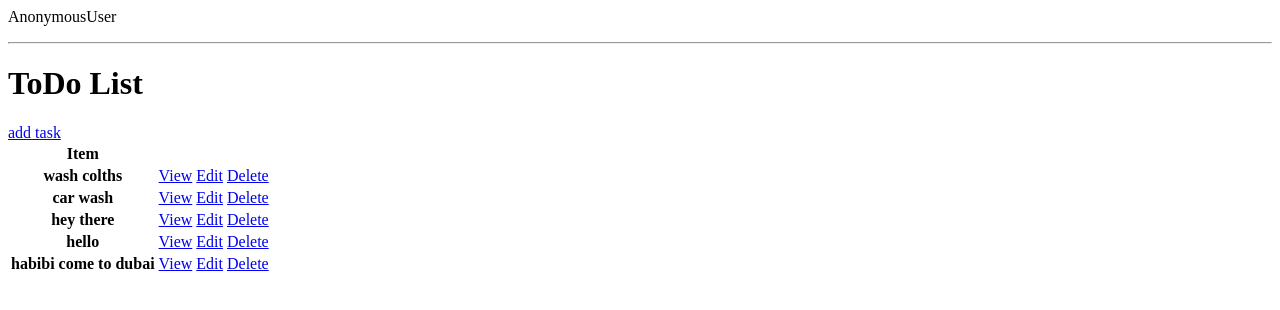
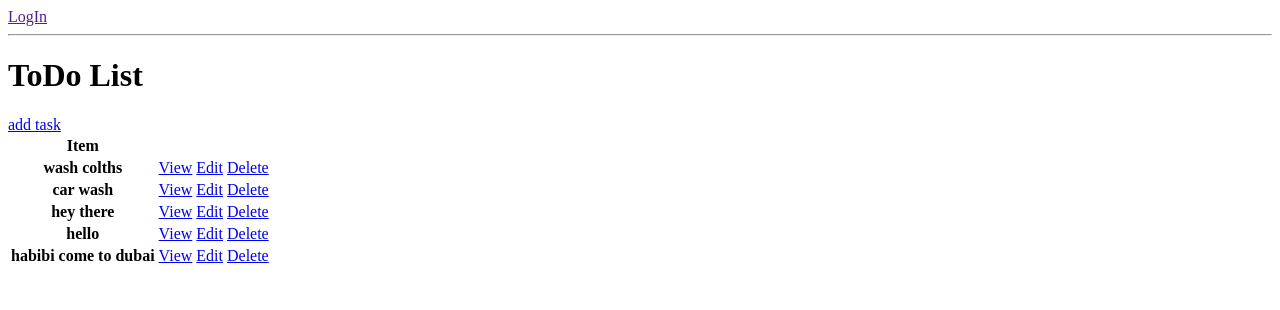
Before and after one commit to wak96/ToDo, a Django app: page / in a window 1280 px wide. Shown: the top 310 px of the page. Run offline with Django 5.2, Linux system fonts and the light colour scheme; data comes from the database, SQL or seed files in the repository.

Commit message:
working on login

```diff
--- a/base/templates/base/task_list.html
+++ b/base/templates/base/task_list.html
@@ -1,5 +1,10 @@
 
+{% if request.user.is_authenticated %}
 <p>{{request.user}}</p>
+<a href=''>LogOut</a>
+{% else %}
+<a href=''>LogIn</a>
+{% endif %}
 
 <hr>
 
```
